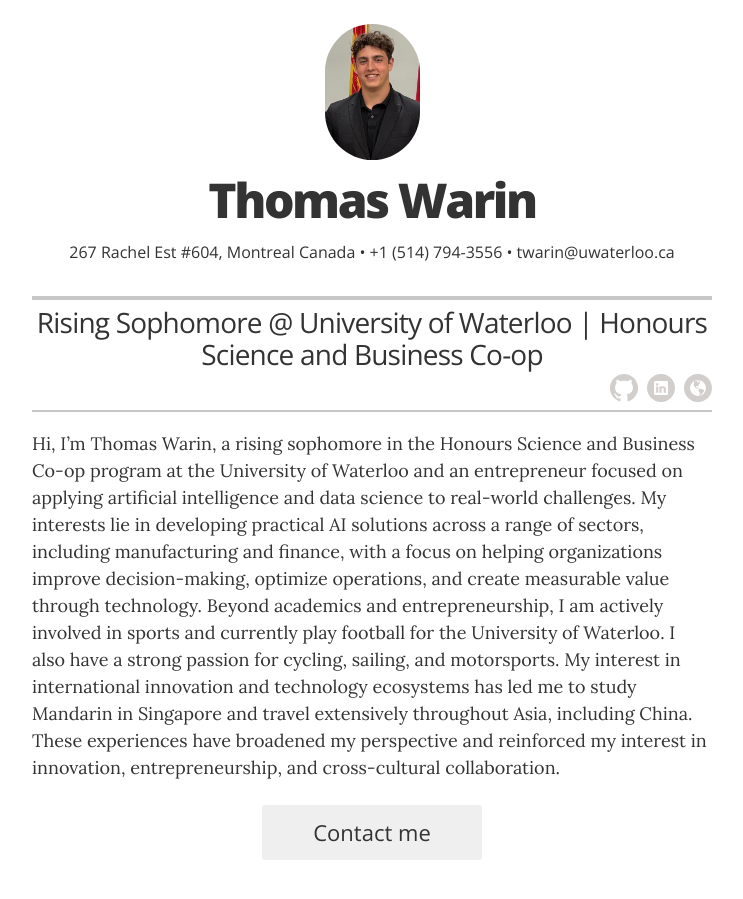
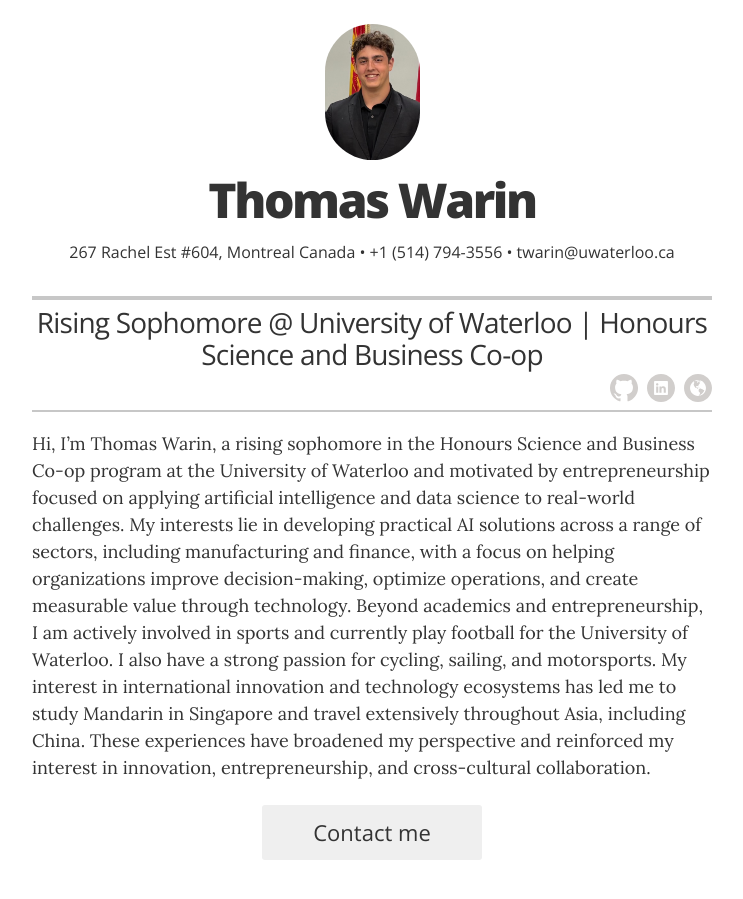
Before and after one commit to Tamus500/tamus500.github.io, a Jekyll site: the page built from index.html, in a window 1280 px wide and 900 px high. Shown: the whole window, without its empty margins (268-1011 px from the left). Built offline with Jekyll 4.4.1, drawn with Linux system fonts in a browser that asks for light colours.

Commit message:
Update _config.yml

```diff
--- a/_config.yml
+++ b/_config.yml
@@ -23,7 +23,7 @@ resume_contact_address:         "267 Rachel Est #604, Montreal Canada"
 resume_header_contact_info:     "267 Rachel Est #604, Montreal Canada • +1 (514) 794-3556 • twarin@uwaterloo.ca"
 display_header_contact_info:    "true"
 
-resume_header_intro: "<p>Hi, I’m Thomas Warin, a rising sophomore in the Honours Science and Business Co-op program at the University of Waterloo and an entrepreneur focused on applying artificial intelligence and data science to real-world challenges. My interests lie in developing practical AI solutions across a range of sectors, including manufacturing and finance, with a focus on helping organizations improve decision-making, optimize operations, and create measurable value through technology.
+resume_header_intro: "<p>Hi, I’m Thomas Warin, a rising sophomore in the Honours Science and Business Co-op program at the University of Waterloo and motivated by entrepreneurship focused on applying artificial intelligence and data science to real-world challenges. My interests lie in developing practical AI solutions across a range of sectors, including manufacturing and finance, with a focus on helping organizations improve decision-making, optimize operations, and create measurable value through technology.
 
 Beyond academics and entrepreneurship, I am actively involved in sports and currently play football for the University of Waterloo. I also have a strong passion for cycling, sailing, and motorsports. My interest in international innovation and technology ecosystems has led me to study Mandarin in Singapore and travel extensively throughout Asia, including China. These experiences have broadened my perspective and reinforced my interest in innovation, entrepreneurship, and cross-cultural collaboration.
 </p>"
```
